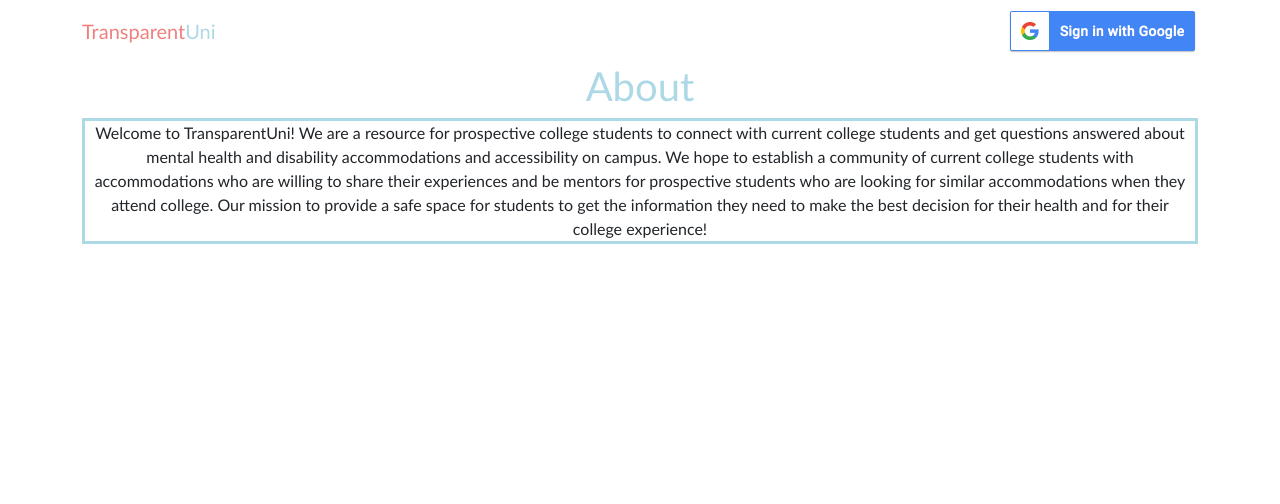
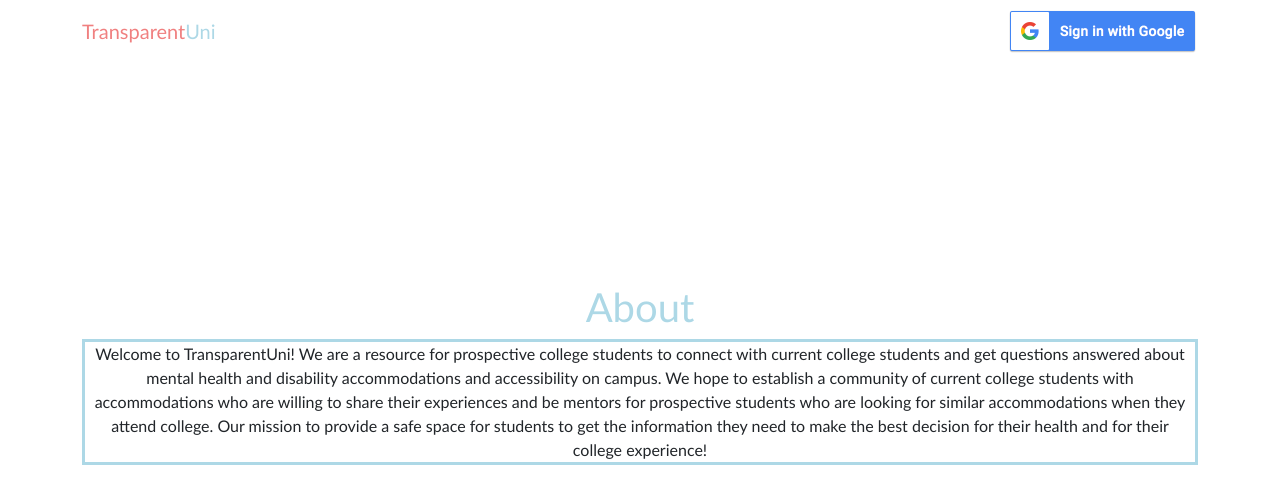
Before and after one commit to ParamOza/TransparentUni, a React (Create React App) app: page / in a window 1280 px wide. Shown: the top 504 px of the page. Built offline with nearby package versions, Linux system fonts and the light colour scheme; no server answers.

Commit message:
centering

```diff
--- a/src/About.js
+++ b/src/About.js
@@ -3,7 +3,8 @@ import React from "react";
 //Write an About component that renders a short paragraph about the site.
 const About = () => {
     return (
-        <div class = " ">
+        <div class = "body d-flex">
+            <div class = "my-auto">
                 <h1 style={{color: "lightblue"}}>About</h1>
                 <p style={{border: "3px solid lightblue"}}>
                     Welcome to TransparentUni! We are a resource for prospective college students to connect with current college students
@@ -13,6 +14,7 @@ const About = () => {
                     information they need to make the best decision for their health and for their college experience!
                 </p>
             </div>
+        </div>
     );
     }
 export default About;
```
Lines whose indentation alone changed are shown as unchanged.
